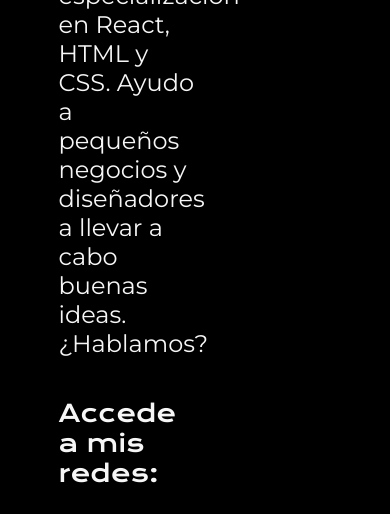
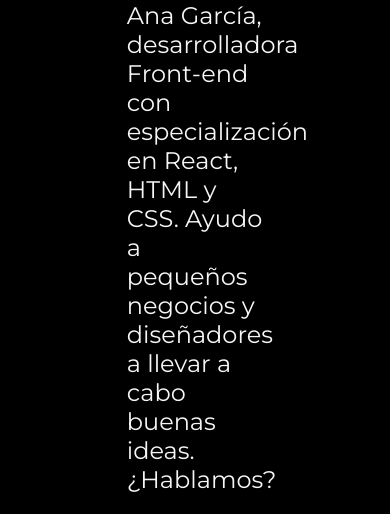
Before and after one commit to ElianaMendez/pagina_presentacion, a plain HTML site: page index.html in a window 390 px wide. Shown: the part 874-1388 px from the top of the page. Drawn offline with nearby package versions, Linux system fonts and the light colour scheme.

Commit message:
se aplica media query

```diff
--- a/styles/style.css
+++ b/styles/style.css
@@ -122,3 +122,10 @@
     font-size: 1.5rem;
     font-weight: 400;
 }
+
+@media (max-width:1200px ) {
+    .presentacion{
+        flex-direction: column-reverse;
+    }
+
+}
```
